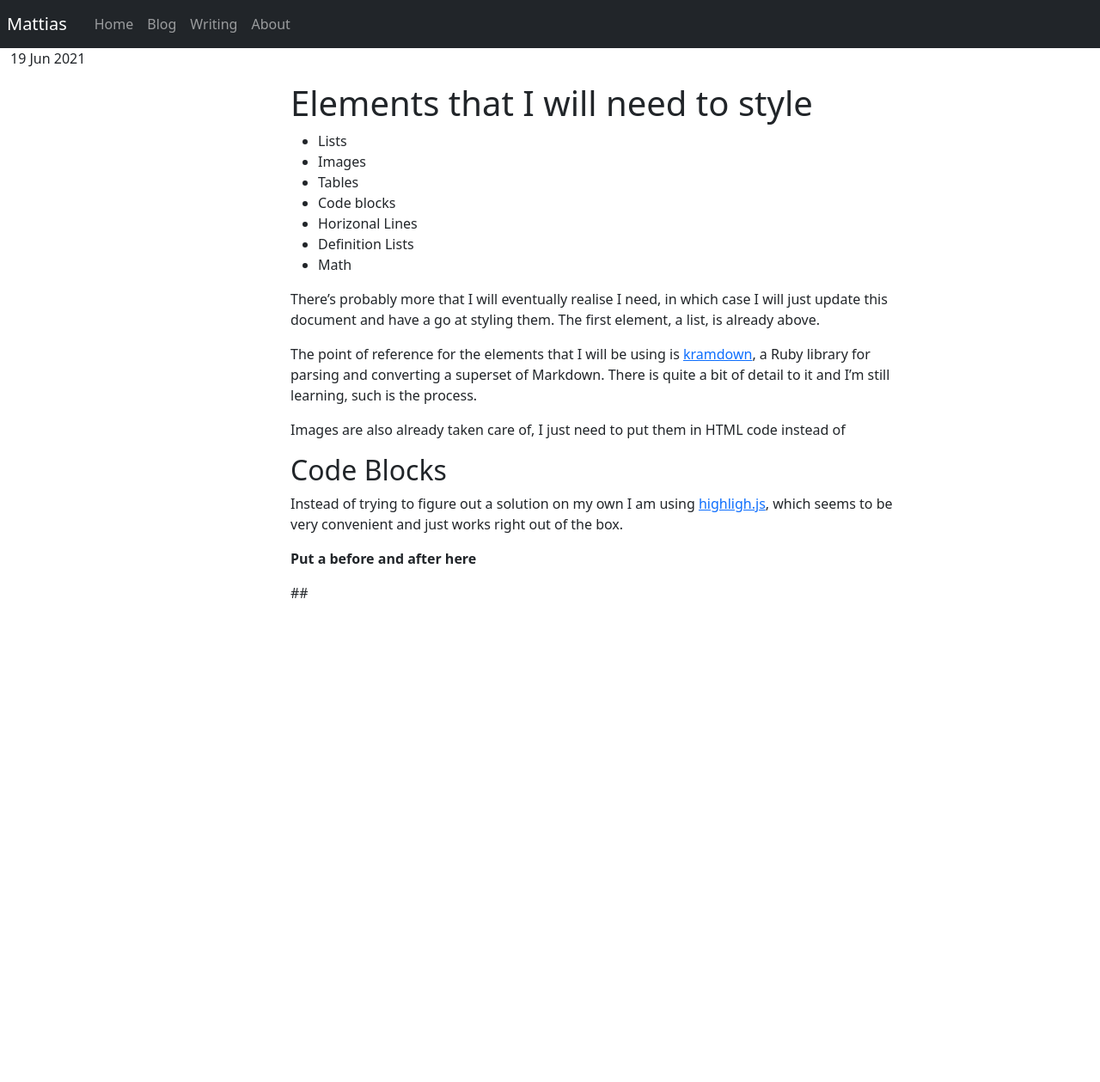
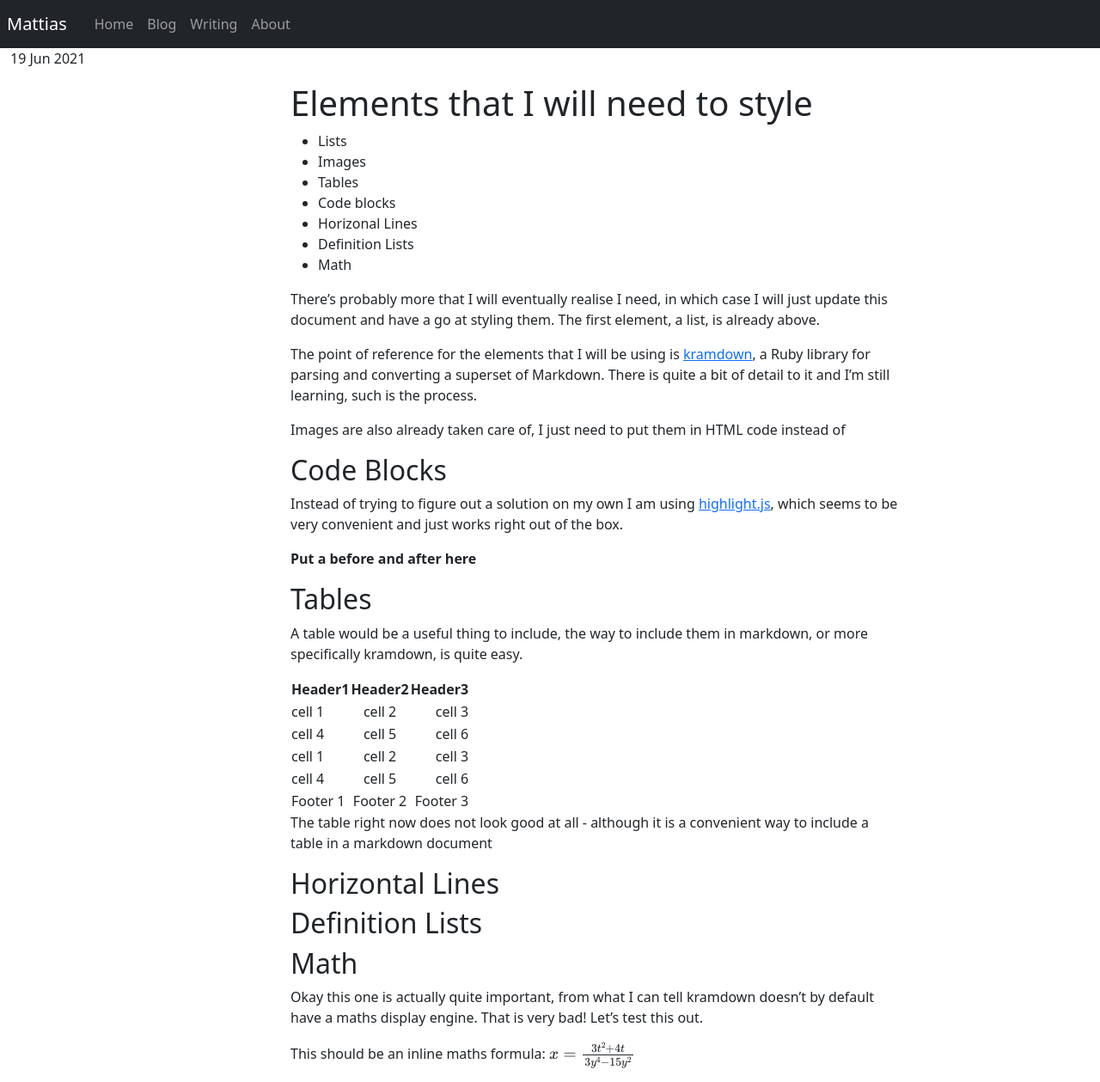
Before and after one commit to tolhurmatt/LuckyRabbi.github.io, a Jekyll site: the page built from _posts/2021-06-19-The-Subject-Of-Style.md, in a window 1280 px wide. Shown: the whole page at 86% size. Built offline with Jekyll 4.4.1, drawn with Linux system fonts in a browser that asks for light colours; nearby versions of some CDN libraries; before the commit the page ends 900 px from its top, so only the background shows below that.

Commit message:
added MathJax support

```diff
--- /dev/null
+++ b/_includes/math.html
@@ -0,0 +1,6 @@
+{% if page.use_math %}
+<script src="https://polyfill.io/v3/polyfill.min.js?features=es6"></script>
+<script type="text/javascript" id="MathJax-script" async
+  src="https://cdn.jsdelivr.net/npm/mathjax@3/es5/tex-chtml.js">
+		</script>
+{% endif %}
--- a/_layouts/default.html
+++ b/_layouts/default.html
@@ -8,6 +8,7 @@
 			<link href="https://cdn.jsdelivr.net/npm/bootstrap@5.0.1/dist/css/bootstrap.min.css" rel="stylesheet" integrity="sha384-+0n0xVW2eSR5OomGNYDnhzAbDsOXxcvSN1TPprVMTNDbiYZCxYbOOl7+AMvyTG2x" crossorigin="anonymous">
 			<!-- link to main stylesheet -->
 			<link rel="stylesheet" href="{{ site.posts.directory }}/css/main.css">
+			{% include math.html %}
 		</head>
 		<body>
 			{% include navbar.html %}
--- a/_posts/2021-06-19-The-Subject-Of-Style.md
+++ b/_posts/2021-06-19-The-Subject-Of-Style.md
@@ -1,9 +1,10 @@
 ---
 layout: post
-title: "Styling Test Document"
+title: "The Subject of Style(ing)"
 date: 2021-06-19
 version: 0.1
 abstract: "In which I fill the page with as many of the elements that I will need to style to make all of my blog posts look good."
+use_math: true
 ---
 
 # Elements that I will need to style
@@ -24,8 +25,35 @@
 
 ## Code Blocks
 
-Instead of trying to figure out a solution on my own I am using [highligh.js]("https://highlightjs.org/"), which seems to be very convenient and just works right out of the box.
+Instead of trying to figure out a solution on my own I am using [highlight.js]("https://highlightjs.org/"), which seems to be very convenient and just works right out of the box.
 
 **Put a before and after here**
 
-##
+## Tables
+
+A table would be a useful thing to include, the way to include them in markdown, or more specifically kramdown, is quite easy.
+
+| Header1 | Header2 | Header3 |
+|:--------|:-------:|--------:|
+| cell 1   | cell 2   | cell 3   |
+| cell 4   | cell 5   | cell 6   |
+|----
+| cell 1   | cell 2   | cell 3   |
+| cell 4   | cell 5   | cell 6   |
+|=====
+| Footer 1   | Footer 2   | Footer 3
+
+
+The table right now does not look good at all - although it is a convenient way to include a table in a markdown document
+
+## Horizontal Lines
+
+
+## Definition Lists
+
+
+## Math
+
+Okay this one is actually quite important, from what I can tell kramdown doesn't by default have a maths display engine. That is very bad! Let's test this out.
+
+This should be an inline maths formula:  $$ x = \frac{3t^{2}+4t}{3y^{4} - 15y^{2}} $$
```
Also changed, not shown: _posts/2021-06-20-If_you_dont_have_a_website.md (+2 -1 lines).
